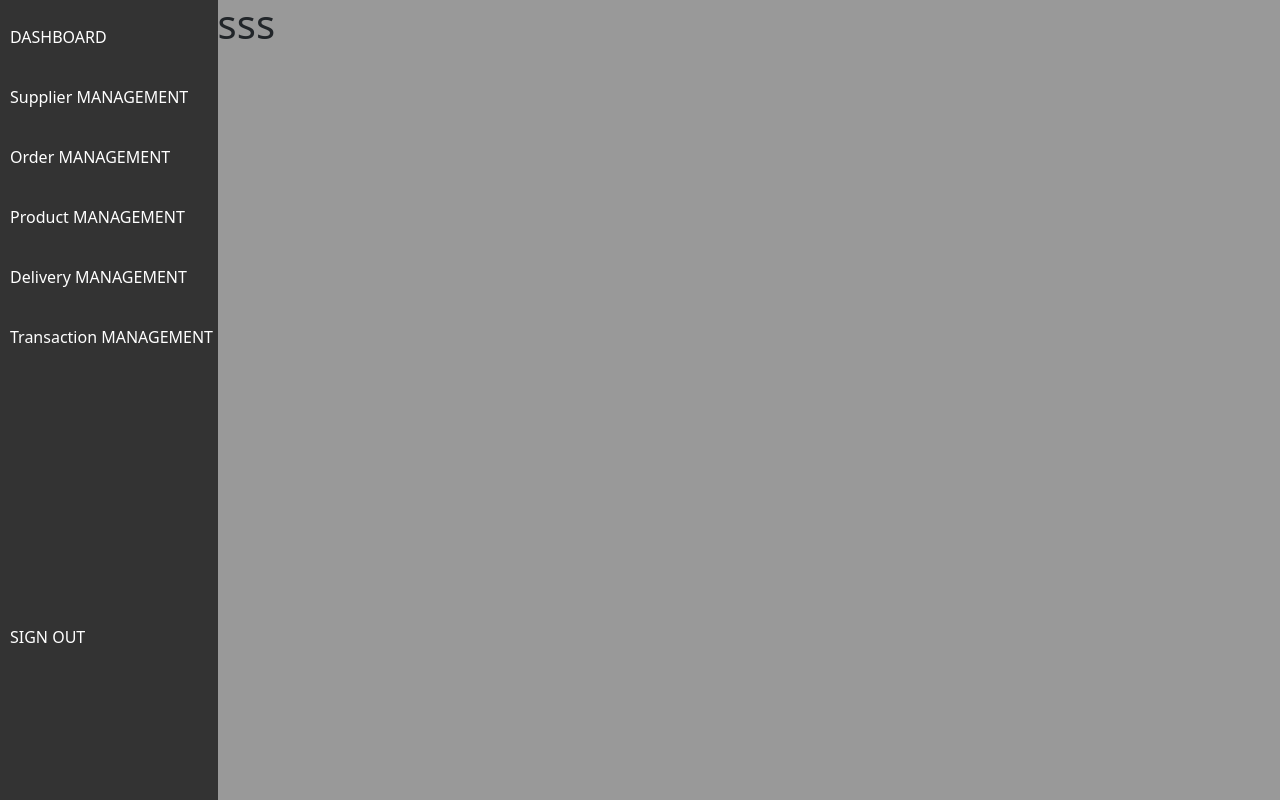
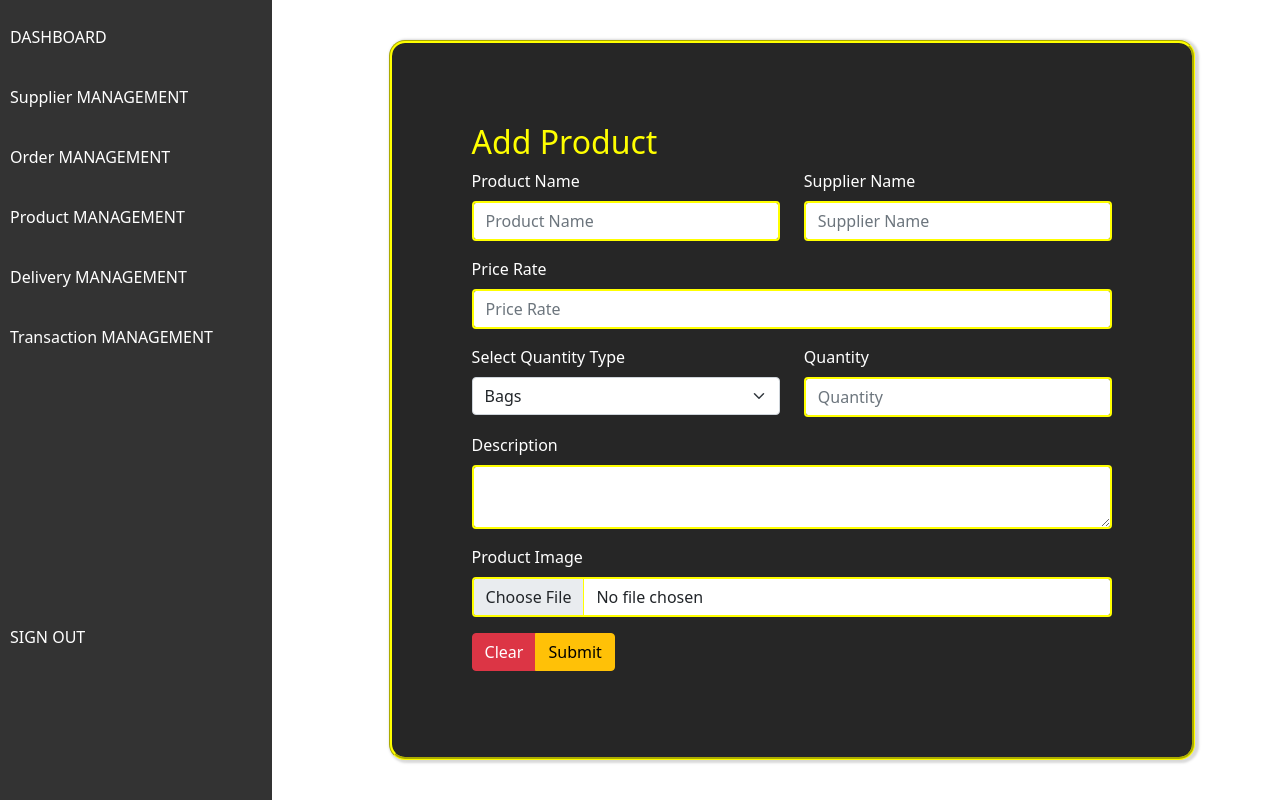
Before and after one commit to anjulasjay99/csse-frontend, a React (Create React App) app: page /addsupplier in a window 1280 px wide. Built offline with nearby package versions, Linux system fonts and the light colour scheme.

Commit message:
Add supplier

```diff
--- a/src/CSS/addProduct.module.css
+++ b/src/CSS/addProduct.module.css
@@ -4,7 +4,7 @@
 }
 .formContainer{
     margin-right: 5rem;
-    margin-left: -15rem;
+    margin-left: 15rem;
     margin-top: 7rem;
     padding: 1rem;
     border-style: groove;
--- a/src/CSS/supplier.module.css
+++ b/src/CSS/supplier.module.css
@@ -1,13 +1,38 @@
 .parent {
-
+    height: 100%;
     position:relative;
   }
 
   .child {
-    width:83%;
-    height:100%;
+
     background-color:#999999;
+
+
+  }
+
+  .formContainer{
+    margin-right: 5rem;
+    margin-left: 15rem;
+    margin-top: 7rem;
+    bottom:40px;
+    right:5px;
     position:absolute;
-    bottom:0px;
-    right:0px;
-  }
+    width:63%;
+    height:90%;
+
+
+    border-style: groove;
+    border-radius: 1rem;
+    border-color: #ffff00;
+    background-color: #262626;
+    box-shadow: rgba(0, 0, 0, 0.1) 2px 1px 3px 2px,
+    rgba(0, 0, 0, 0.06) 2px 1px 2px 2px;
+}
+.formWrap{
+    margin: 5rem;
+    color: white;
+}
+.input{
+    border-color: #ffff00;
+    border-width: 2px;
+}
--- a/src/SupplierManagement/AddSupplier.js
+++ b/src/SupplierManagement/AddSupplier.js
@@ -1,17 +1,193 @@
 import React from 'react'
 import Sidebar from '../Components/Sidebar'
+import { Button, Form, FormGroup, Label, Input , Row , Col ,ButtonGroup , FormText } from "reactstrap";
 import { MDBBtn, MDBCard, MDBCardBody, MDBCardImage, MDBCol, MDBContainer, MDBIcon, MDBInput, MDBRow, MDBTypography } from 'mdb-react-ui-kit';
 import styles from '../CSS/supplier.module.css'
+import { useState } from "react";
+import axios from "axios";
 export default function AddSupplier() {
+
+    const [ productName , setName ] = useState("");
+    const [ supplierName , setSupplier ] = useState("");
+    const [ priceRate , setPrice ] = useState("");
+    const [ quantityType , setQuantityType ] = useState("");
+    const [ quantity , setQuantity ] = useState("");
+    const [ description , setDescription ] = useState("");
+    const [ image , setImage ] = useState("");
+
+    const onChangeFile = (e) =>{
+        setImage(e.target.files[0]);
+    };
+    function submit() {
+
+        const formData = new FormData();
+
+        formData.append("productName" , productName );
+        formData.append("supplierName" , supplierName );
+        formData.append("productPrice" , priceRate );
+        formData.append("quantityType" , quantityType );
+        formData.append("quantity" , quantity );
+        formData.append("productDescription" , description );
+        formData.append("productImage" , image );
+        console.log(priceRate , );
+        axios.post('http://localhost:8070/products/addProduct' , formData).then((res)=>{
+            console.log(res);
+            alert("Added Succesfully");
+        }).catch((err) =>{
+            console.log(err);
+        })
+    }
+
+    function clear(){
+
+    }
   return (
     <>
 
     <div className={styles.parent}>
       <Sidebar/>
     <div className={styles.child}>
-        <h1>sss</h1>
+
+                <div className={styles.formContainer}>
+                <Form className = {styles.formWrap} encType="multipart/form-data">
+                <h2 style={{color : "#ffff00"}}>Add Product</h2>
+                    <Row>
+                        <Col md={6}>
+                            <FormGroup>
+                                <Label for="pid">Product Name</Label>
+                                <Input
+                                className={styles.input}
+                                id="pid"
+                                name="pid"
+                                placeholder="Product Name"
+                                type="text"
+                                value={productName}
+                                onChange={(e) => setName(e.target.value)}
+                                required
+                                />
+                            </FormGroup>
+                        </Col>
+                        <Col md={6}>
+                        <FormGroup>
+                                <Label for="supName">Supplier Name</Label>
+                                <Input
+                                className={styles.input}
+                                id="supName"
+                                name="supName"
+                                placeholder="Supplier Name"
+                                type="text"
+                                value={supplierName}
+                                onChange={(e) => setSupplier(e.target.value)}
+                                required
+                                />
+                            </FormGroup>
+                        </Col>
+                    </Row>
+                    <Row>
+                            <FormGroup>
+                                <Label for="pRate">Price Rate</Label>
+                                <Input
+                                className={styles.input}
+                                id="pRate"
+                                name="pRate"
+                                placeholder="Price Rate"
+                                type="text"
+                                value={priceRate}
+                                onChange={(e) => setPrice(e.target.value)}
+                                required
+                                />
+                            </FormGroup>
+                    </Row>
+                    <Row>
+                        <Col md={6}>
+
+                        <FormGroup>
+                                <Label for="exampleSelect">
+                                Select Quantity Type
+                                </Label>
+                                <Input
+                                id="exampleSelect"
+                                name="select"
+                                type="select"
+                                onChange={(e) => setQuantityType(e.target.value)}
+                                >
+                                <option>
+                                    Bags
+                                </option>
+                                <option>
+                                    Qb
+                                </option>
+                                </Input>
+                            </FormGroup>
+                        </Col>
+                        <Col md={6}>
+                        <FormGroup>
+                                <Label for="quantity">Quantity</Label>
+                                <Input
+                                className={styles.input}
+                                id="quantity"
+                                name="quantity"
+                                placeholder="Quantity"
+                                type="text"
+                                value={quantity}
+                                onChange={(e) => setQuantity(e.target.value)}
+                                required
+                                />
+                        </FormGroup>
+                        </Col>
+                    </Row>
+                    <Row>
+                    <FormGroup>
+                                <Label for="description">Description</Label>
+                                <Input
+                                className={styles.input}
+                                onChange={(e) => setDescription(e.target.value)}
+                                id="description"
+                                name="description"
+                                type="textarea"
+                                required
+                                />
+                    </FormGroup>
+                    </Row>
+
+                    <Row>
+                    <FormGroup>
+                                <Label for="productImage">Product Image</Label>
+                                <Input
+                                className={styles.input}
+                                id="productImage"
+                                name="productImage"
+                                type="file"
+                                filename="productImage"
+                                onChange={onChangeFile}
+                                required
+                                />
+                    </FormGroup>
+                    </Row>
+                    <ButtonGroup>
+                        <Button color="danger" style={{float:"left"}} onClick={(e)=>{
+                            clear(e);
+                        }}>
+                            Clear
+                        </Button>
+                        <Button color="warning" style={{float:"right"}} onClick={(e)=>{
+                            submit(e);
+                        }}>
+                            Submit
+                        </Button>
+                    </ButtonGroup>
+
+                </Form>
+            </div>
+
+
+
+
+
+
+        </div>
     </div>
-    </div>
+
     </>
 
 
```
Also changed, not shown: 1 other file (tests, documents, lock files or other folders).
